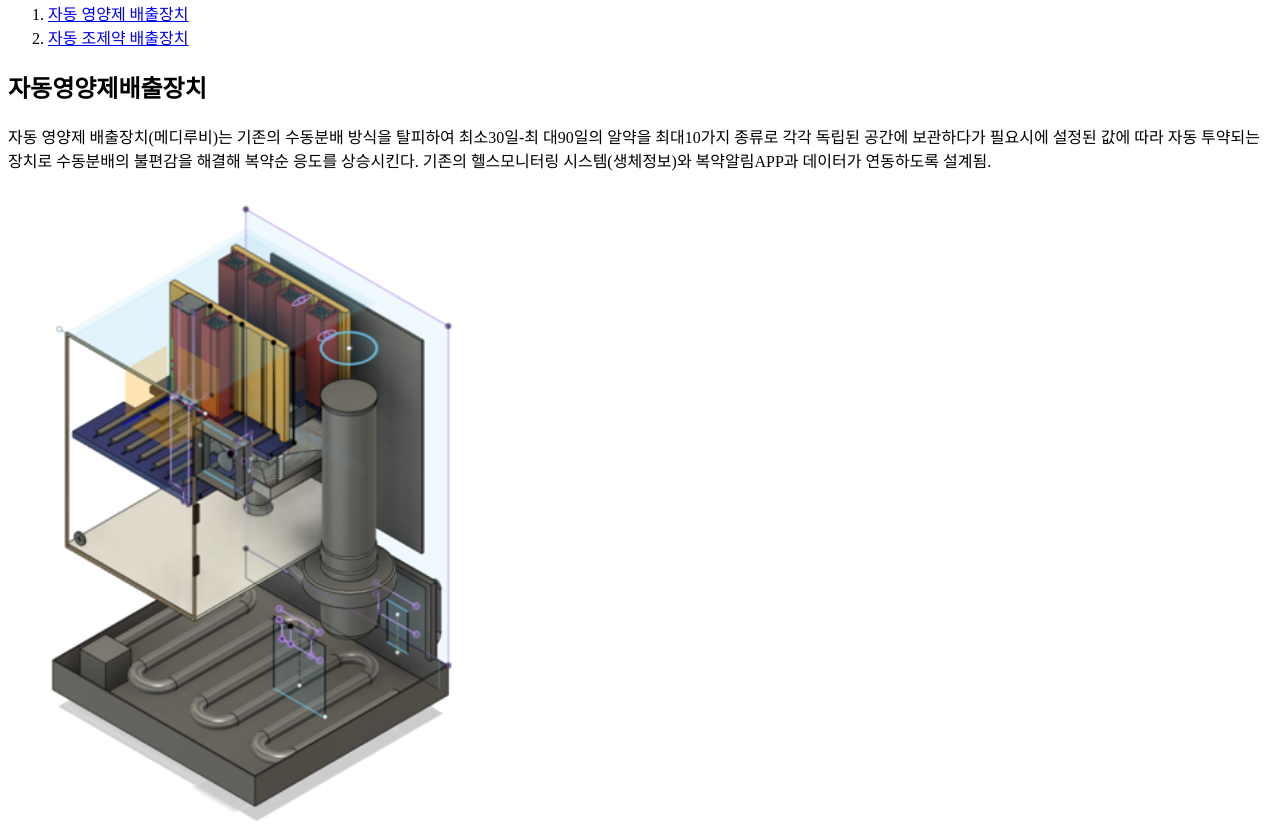
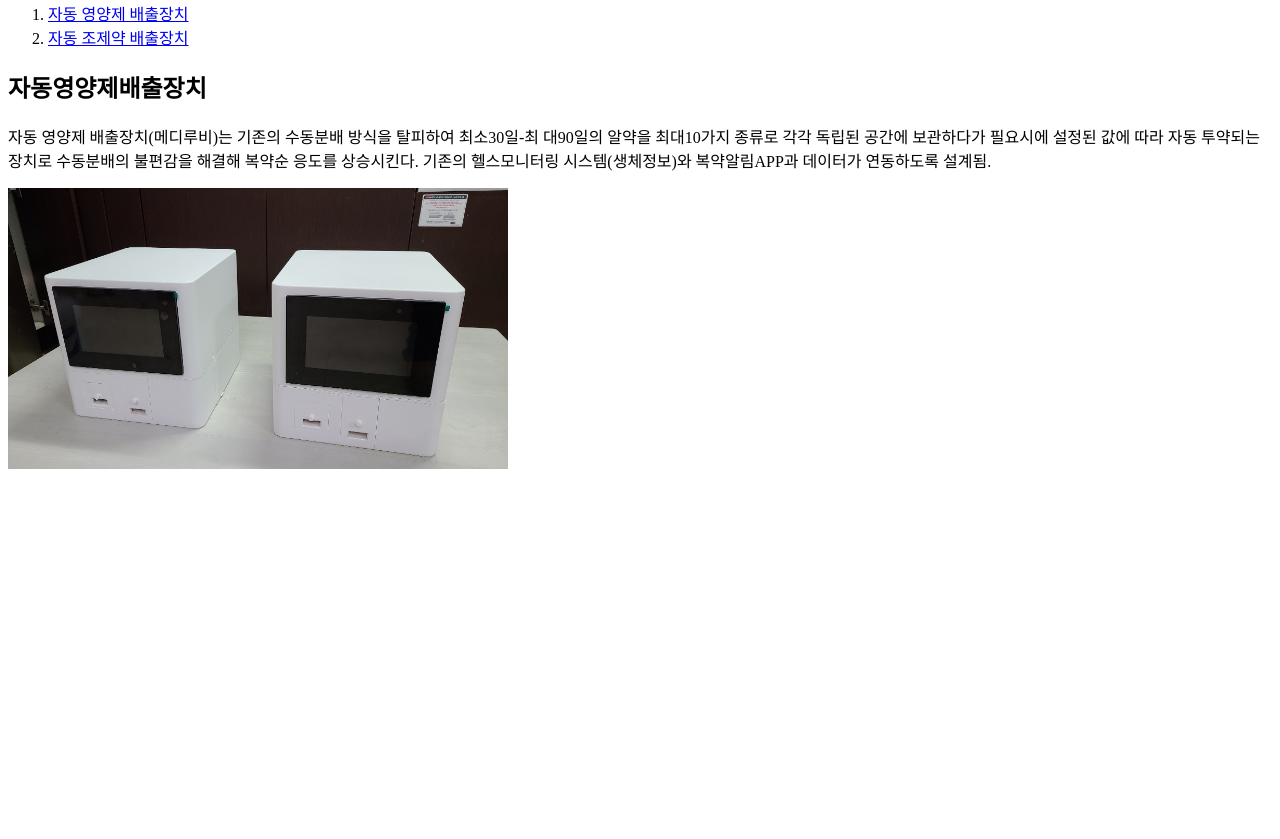
Before and after one commit to kimmijeong0815/mediruby, a plain HTML site: page 1.html in a window 1280 px wide. Shown: the part 79-918 px from the top of the page. After the commit the page ends 800 px from the top, so only its background shows below. Drawn offline with Linux system fonts and the light colour scheme.

Commit message:
Update 1.html

```diff
--- a/1.html
+++ b/1.html
@@ -17,6 +17,6 @@
 <h2>자동영양제배출장치</h2>
   <p>자동 영양제 배출장치(메디루비)는 기존의 수동분배 방식을 탈피하여 최소30일-최     대90일의 알약을 최대10가지 종류로 각각 독립된 공간에 보관하다가 필요시에     설정된 값에 따라 자동 투약되는 장치로 수동분배의 불편감을 해결해 복약순     응도를 상승시킨다. 기존의 헬스모니터링 시스템(생체정보)와 복약알림APP과      데이터가 연동하도록 설계됨.
 </p>
-<img src="그림1.png" width=500>
+<img src="KakaoTalk_20201228_173014306_10.jpg" width=500>
 </body>
 </html>
```
